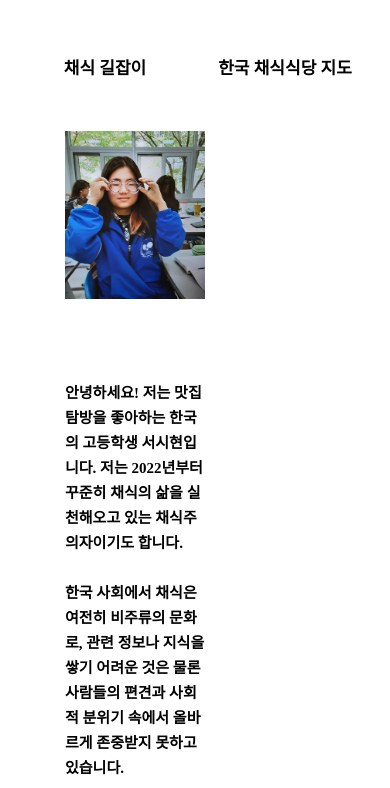
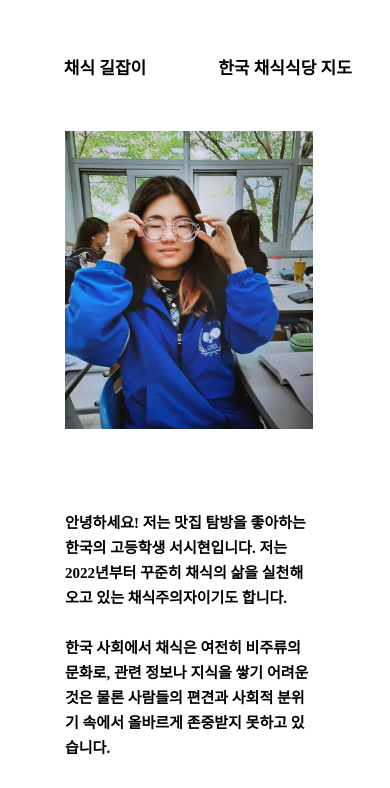
Before and after one commit to seheumlee/chaesik, a plain HTML site: page index.html in a window 390 px wide. Shown: the part 48-836 px from the top of the page. Drawn offline with Linux system fonts and the light colour scheme; a web font is replaced by a local one.

Commit message:
home.css

```diff
--- a/home.css
+++ b/home.css
@@ -103,4 +103,13 @@
   .intro {
     display: block;
   }
+
+  .img {
+    width: 80%;
+    height: auto;
 }
+
+    .description {
+    width: 80%;
+    height: auto;
+}
```
